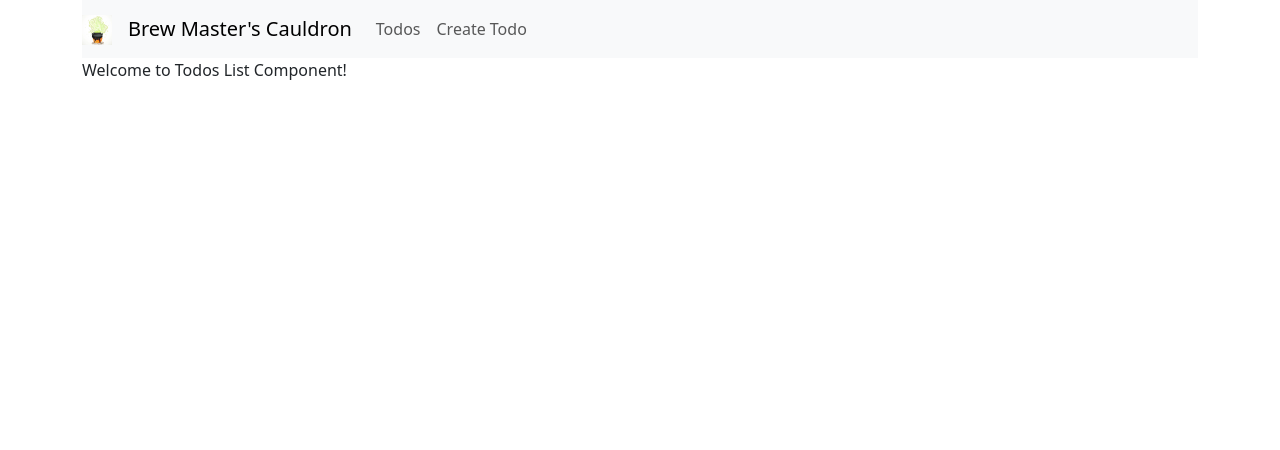
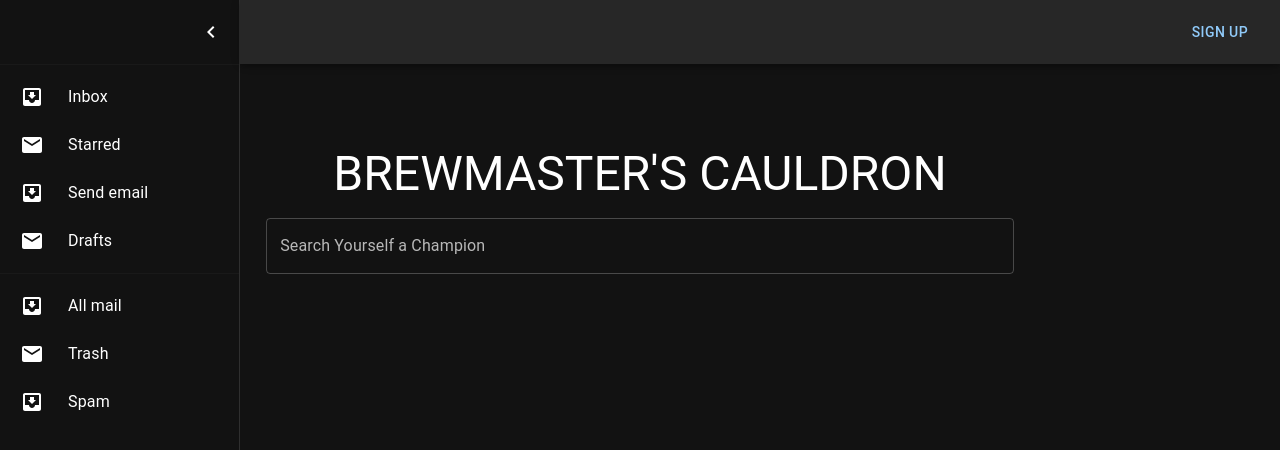
Before and after one commit to mariadoan247/brew-masters-cauldron, a React (Create React App) app: page / in a window 1280 px wide. Shown: the top 450 px of the page. Built offline with nearby package versions, Linux system fonts and the light colour scheme.

Commit message:
Add Baseline Homepage

```diff
--- a/package.json
+++ b/package.json
@@ -3,6 +3,10 @@
   "version": "0.1.0",
   "private": true,
   "dependencies": {
+    "@emotion/react": "^11.11.1",
+    "@emotion/styled": "^11.11.0",
+    "@mui/icons-material": "^5.14.9",
+    "@mui/material": "^5.14.10",
     "@testing-library/jest-dom": "^5.17.0",
     "@testing-library/react": "^13.4.0",
     "@testing-library/user-event": "^13.5.0",
--- a/src/components/todos-list.component.js
+++ b/src/components/todos-list.component.js
@@ -1,7 +1,234 @@
-export default function TodosList() {
-    return (
-        <div>
-            <p>Welcome to Todos List Component!</p>
-        </div>
-    );
+import { TextField, Button } from "@mui/material";
+import * as React from "react";
+import { styled, useTheme } from "@mui/material/styles";
+import Box from "@mui/material/Box";
+import MuiDrawer from "@mui/material/Drawer";
+import MuiAppBar from "@mui/material/AppBar";
+import Toolbar from "@mui/material/Toolbar";
+import List from "@mui/material/List";
+import CssBaseline from "@mui/material/CssBaseline";
+import Typography from "@mui/material/Typography";
+import Divider from "@mui/material/Divider";
+import IconButton from "@mui/material/IconButton";
+import MenuIcon from "@mui/icons-material/Menu";
+import ChevronLeftIcon from "@mui/icons-material/ChevronLeft";
+import ChevronRightIcon from "@mui/icons-material/ChevronRight";
+import ListItem from "@mui/material/ListItem";
+import ListItemButton from "@mui/material/ListItemButton";
+import ListItemIcon from "@mui/material/ListItemIcon";
+import ListItemText from "@mui/material/ListItemText";
+import InboxIcon from "@mui/icons-material/MoveToInbox";
+import MailIcon from "@mui/icons-material/Mail";
+import { ThemeProvider, createTheme } from "@mui/material/styles";
+
+const darkTheme = createTheme({
+  palette: {
+    mode: "dark",
+  },
+});
+
+const drawerWidth = 240;
+
+const openedMixin = (theme) => ({
+  position: "fixed",
+  width: drawerWidth,
+  transition: theme.transitions.create("width", {
+    easing: theme.transitions.easing.sharp,
+    duration: theme.transitions.duration.enteringScreen,
+  }),
+  overflowX: "hidden",
+});
+
+const closedMixin = (theme) => ({
+  position: "fixed",
+  transition: theme.transitions.create("width", {
+    easing: theme.transitions.easing.sharp,
+    duration: theme.transitions.duration.leavingScreen,
+  }),
+  overflowX: "hidden",
+  width: `calc(${theme.spacing(7)} + 1px)`,
+  [theme.breakpoints.up("sm")]: {
+    width: `calc(${theme.spacing(8)} + 1px)`,
+  },
+});
+
+const DrawerHeader = styled("div")(({ theme }) => ({
+  display: "flex",
+  alignItems: "center",
+  justifyContent: "flex-end",
+  padding: theme.spacing(0, 1),
+  ...theme.mixins.toolbar,
+}));
+
+const AppBar = styled(MuiAppBar, {
+  shouldForwardProp: (prop) => prop !== "open",
+})(({ theme, open }) => ({
+  zIndex: theme.zIndex.drawer + 1,
+  transition: theme.transitions.create(["width", "margin"], {
+    easing: theme.transitions.easing.sharp,
+    duration: theme.transitions.duration.leavingScreen,
+  }),
+  ...(open && {
+    marginLeft: drawerWidth,
+    width: `calc(100% - ${drawerWidth}px)`,
+    transition: theme.transitions.create(["width", "margin"], {
+      easing: theme.transitions.easing.sharp,
+      duration: theme.transitions.duration.enteringScreen,
+    }),
+  }),
+}));
+
+const Drawer = styled(MuiDrawer, {
+  shouldForwardProp: (prop) => prop !== "open",
+})(({ theme, open }) => ({
+  width: drawerWidth,
+  flexShrink: 0,
+  whiteSpace: "nowrap",
+  boxSizing: "border-box",
+  ...(open && {
+    ...openedMixin(theme),
+    "& .MuiDrawer-paper": openedMixin(theme),
+  }),
+  ...(!open && {
+    ...closedMixin(theme),
+    "& .MuiDrawer-paper": closedMixin(theme),
+  }),
+}));
+
+export default function App() {
+  const theme = useTheme();
+  const [open, setOpen] = React.useState(false);
+
+  const handleDrawerOpen = () => {
+    setOpen(true);
+  };
+
+  const handleDrawerClose = () => {
+    setOpen(false);
+  };
+
+  const handleMouseEnter = () => {
+    if (!open) {
+      setOpen(true);
+    }
+  };
+
+  const handleMouseLeave = () => {
+    if (open) {
+      setOpen(false);
+    }
+  };
+
+  const handleTextFieldMouseEnter = (e) => {
+    e.stopPropagation(); // Stop event propagation to prevent the navbar from opening
+  };
+
+  return (
+    <Box
+      sx={{ display: "flex" }}
+      onMouseEnter={handleMouseEnter}
+      onMouseLeave={handleMouseLeave}
+    >
+      <ThemeProvider theme={darkTheme}>
+        <CssBaseline />
+        <AppBar position="fixed" open={open}>
+          <Toolbar>
+            <IconButton
+              color="inherit"
+              aria-label="open drawer"
+              edge="start"
+              sx={{
+                marginRight: 5,
+                ...(open && { display: "none" }),
+              }}
+            >
+              <MenuIcon />
+            </IconButton>
+            <Button
+              color="primary" // Set the button color to blue
+              sx={{ alignSelf: "center", marginLeft: "auto" }} // Center the button vertically
+            >
+              Sign Up
+            </Button>
+          </Toolbar>
+        </AppBar>
+        <Drawer variant="permanent" open={open}>
+          <DrawerHeader>
+            <IconButton onClick={handleDrawerClose}>
+              {theme.direction === "rtl" ? (
+                <ChevronRightIcon />
+              ) : (
+                <ChevronLeftIcon />
+              )}
+            </IconButton>
+          </DrawerHeader>
+          <Divider />
+          <List>
+            {["Inbox", "Starred", "Send email", "Drafts"].map((text, index) => (
+              <ListItem key={text} disablePadding>
+                <ListItemButton
+                  sx={{
+                    minHeight: 48,
+                    justifyContent: open ? "initial" : "center",
+                    px: 2.5,
+                  }}
+                >
+                  <ListItemIcon
+                    sx={{
+                      minWidth: 0,
+                      mr: open ? 3 : "auto",
+                      justifyContent: "center",
+                    }}
+                  >
+                    {index % 2 === 0 ? <InboxIcon /> : <MailIcon />}
+                  </ListItemIcon>
+                  <ListItemText primary={text} sx={{ opacity: open ? 1 : 0 }} />
+                </ListItemButton>
+              </ListItem>
+            ))}
+          </List>
+          <Divider />
+          <List>
+            {["All mail", "Trash", "Spam"].map((text, index) => (
+              <ListItem key={text} disablePadding>
+                <ListItemButton
+                  sx={{
+                    minHeight: 48,
+                    justifyContent: open ? "initial" : "center",
+                    px: 2.5,
+                  }}
+                >
+                  <ListItemIcon
+                    sx={{
+                      minWidth: 0,
+                      mr: open ? 3 : "auto",
+                      justifyContent: "center",
+                    }}
+                  >
+                    {index % 2 === 0 ? <InboxIcon /> : <MailIcon />}
+                  </ListItemIcon>
+                  <ListItemText primary={text} sx={{ opacity: open ? 1 : 0 }} />
+                </ListItemButton>
+              </ListItem>
+            ))}
+          </List>
+        </Drawer>
+        <Box component="main" sx={{ flexGrow: 1, p: 3, textAlign: "center" }}>
+          <DrawerHeader />
+          <div>
+            <Typography variant="h3" sx={{ marginBottom: 2 }}>
+              BREWMASTER'S CAULDRON
+            </Typography>
+            <TextField
+              fullWidth
+              label="Search Yourself a Champion"
+              id="fullWidth"
+              sx={{ width: "70%", mx: "auto" }}
+              onMouseEnter={handleTextFieldMouseEnter}
+            />
+          </div>
+        </Box>
+      </ThemeProvider>
+    </Box>
+  );
 }
```
Also changed, not shown: 1 other file (tests, documents, lock files or other folders).
